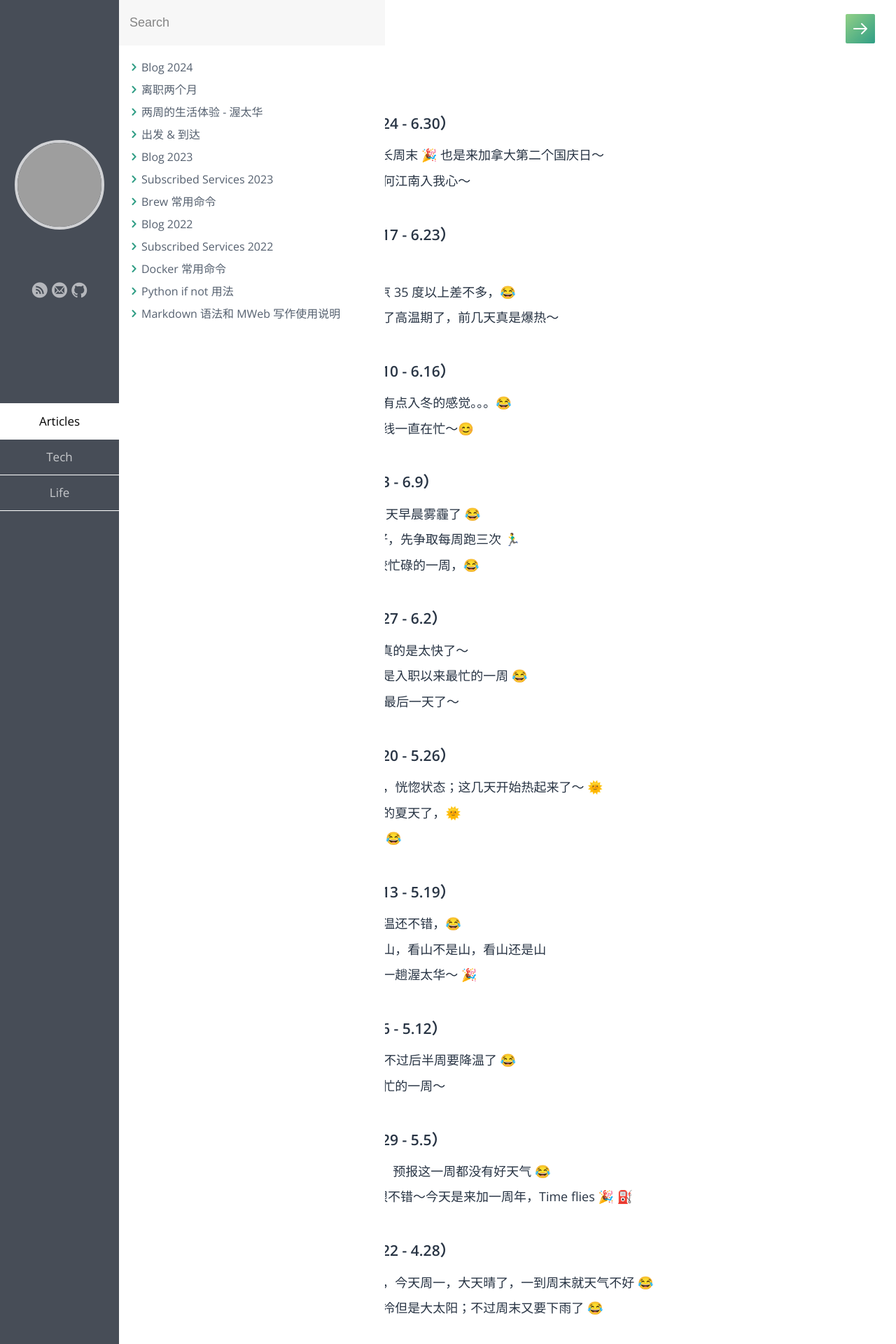
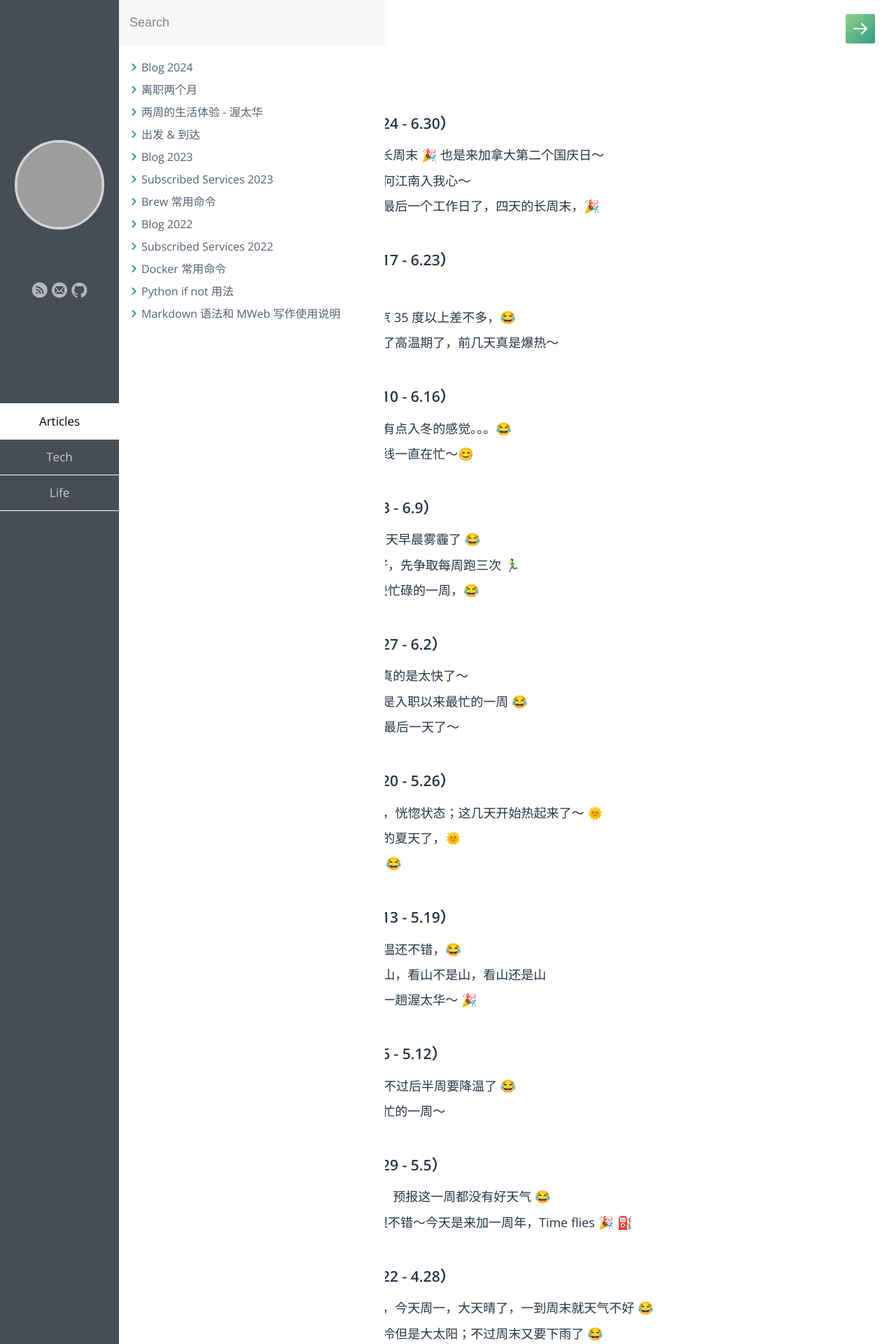
Before and after one commit to samxupeiran/samxupeiran.github.io, a Jekyll site: the page built from _posts/life/2024-01-02-my-blog.md, in a window 1280 px wide. Shown: the top 1920 px of the page at 70% size. Built offline with Jekyll 4.4.1, drawn with Linux system fonts in a browser that asks for light colours; some web fonts are replaced; grey boxes are pictures that could not be loaded.

Commit message:
feat: add weekly blog 6/27

```diff
--- a/_posts/life/2024-01-02-my-blog.md
+++ b/_posts/life/2024-01-02-my-blog.md
@@ -9,6 +9,7 @@ tags: Blog
 - ### 2024 年 6 月 第 5 周（6.24 - 6.30）
      - 6.24 6 月最后一周，期待长周末 🎉 也是来加拿大第二个国庆日～
      - 6.25 我本无意入江南，奈何江南入我心～
+     - 6.27 周五请假，节假日前最后一个工作日了，四天的长周末，🎉
 
 - ### 2024 年 6 月 第 4 周（6.17 - 6.23）
      - 6.17 这周开始高温了，🌞
```
